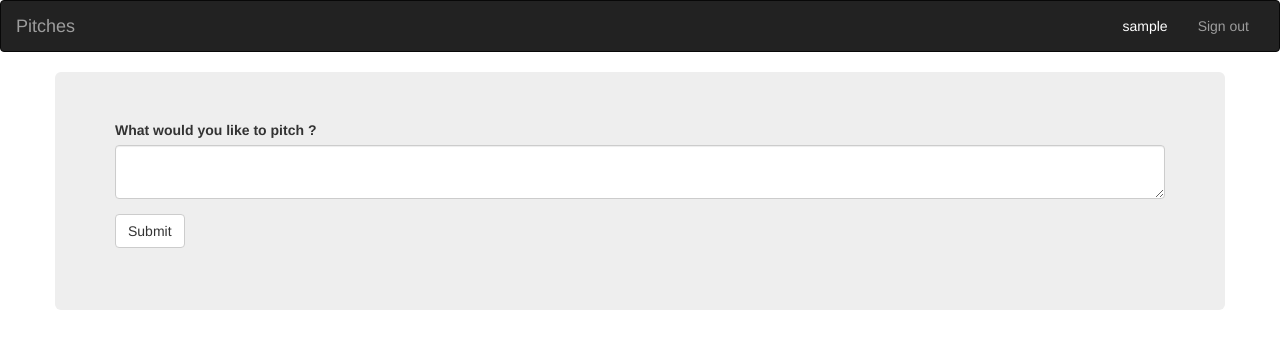
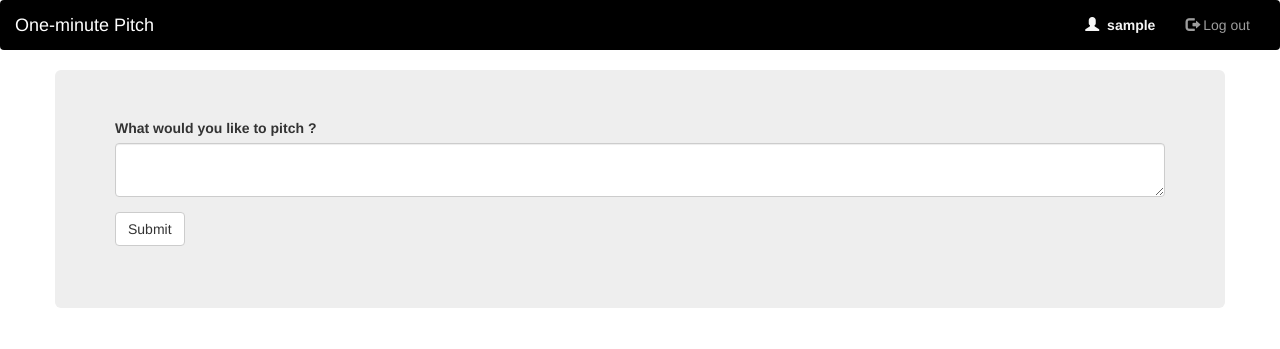
Before and after one commit to sir-meee/pitch, a Flask app: page /joke/new-joke/ in a window 1280 px wide. Shown: the top 349 px of the page. Run offline with Flask 2, Linux system fonts and the light colour scheme; the visitor is signed in with stand-in values (Sample User, id 1); data comes from the database, SQL or seed files in the repository; some libraries are stand-ins or nearby versions.

Commit message:
Finalizes features

```diff
--- a/app/main/forms.py
+++ b/app/main/forms.py
@@ -1,25 +1,16 @@
 from flask_wtf import FlaskForm
-from wtforms import StringField,PasswordField,SubmitField,TextAreaField,RadioField
+from wtforms import SubmitField,TextAreaField
 from wtforms.validators import Required
 from wtforms import ValidationError
+
 
 class PitchForm(FlaskForm):
     content = TextAreaField("What would you like to pitch ?",validators=[Required()])
     submit = SubmitField('Submit')
 
 class CommentForm(FlaskForm):
- description = TextAreaField('Add comment',validators=[Required()])
-submit = SubmitField()
-
-#class Downvote(FlaskForm):
-#   submit = SubmitField()
-
-class CategoryForm(FlaskForm):
-    """
-    Class to create a wtf form for creating a pitch
-    """
-    name =  StringField('Category Name', validators=[Required()])
-    submit = SubmitField('Add')
+    description = TextAreaField('Add comment',validators=[Required()])
+    submit = SubmitField()
 
 class UpdateProfile(FlaskForm):
     bio = TextAreaField('Tell us about you.',validators = [Required()])
--- a/app/templates/email/welcome_user.txt
+++ b/app/templates/email/welcome_user.txt
@@ -1,3 +1,3 @@
 Hello {{user.username}}
 Welcome to Pitches
-We have just seen you have signed up for our application and want to welcome you to the family. Please enjoy the reviews of all your  favourite films.
+We have just seen you have signed up for our application and want to welcome you to the family. Be free to post jokes, debate topics and pick up lines as you wish.
--- a/app/templates/navbar.html
+++ b/app/templates/navbar.html
@@ -1,4 +1,4 @@
-<div class="navbar navbar-inverse" role="navigation">
+<div class="navbar navbar-inverse" role="navigation" style="background-color:black; border:black;">
   <div class="container-fluid">
     <div class="navbar-header">
       <button type="button" class="navbar-toggle" data-toggle="collapse" data-target=".navbar-collapse">
@@ -7,17 +7,19 @@
         <span class="icon-bar"></span>
         <span class="icon-bar"></span>
       </button>
-          <a class="navbar-brand" href="/"> Pitches </a>
+     <a class="navbar-brand" href="/">One-minute Pitch</a>
     </div>
     <div class="navbar-collapse collapse">
       <ul class="nav navbar-nav navbar-right">
         {% if current_user.is_authenticated %}
-          <li style="color:white;padding:15px;">{{current_user.username}}</li>
-          <li><a href="{{url_for('auth.logout')}}">Sign out</a></li>
+        <li><a href="{{url_for('main.profile',uname=current_user.username)}}" class="profile" style="color:black; font-weight:bolder;">Profile</a></li>
+        <li><a href="{{url_for('main.profile',uname=current_user.username)}}" class="user"style="color:whitesmoke; font-weight:bolder;"><span class="glyphicon glyphicon-user"></span> &nbsp;{{current_user.username}}</a></li>
+        <li><a href="{{url_for('auth.logout')}}" class="logout"><span class="glyphicon glyphicon-log-out"></span>&nbsp;Log out</a></li>
         {% else %}
-          <li><a href="{{url_for('auth.login')}}">Sign in</a></li>
-          {%endif%}
+        <li><a href="{{url_for('auth.login')}}" class="login"><span class="glyphicon glyphicon-log-in"></span>&nbsp; Log in</a></li>
+        {% endif %}
       </ul>
     </div>
+
   </div>
 </div>
```
Lines whose indentation alone changed are shown as unchanged.
